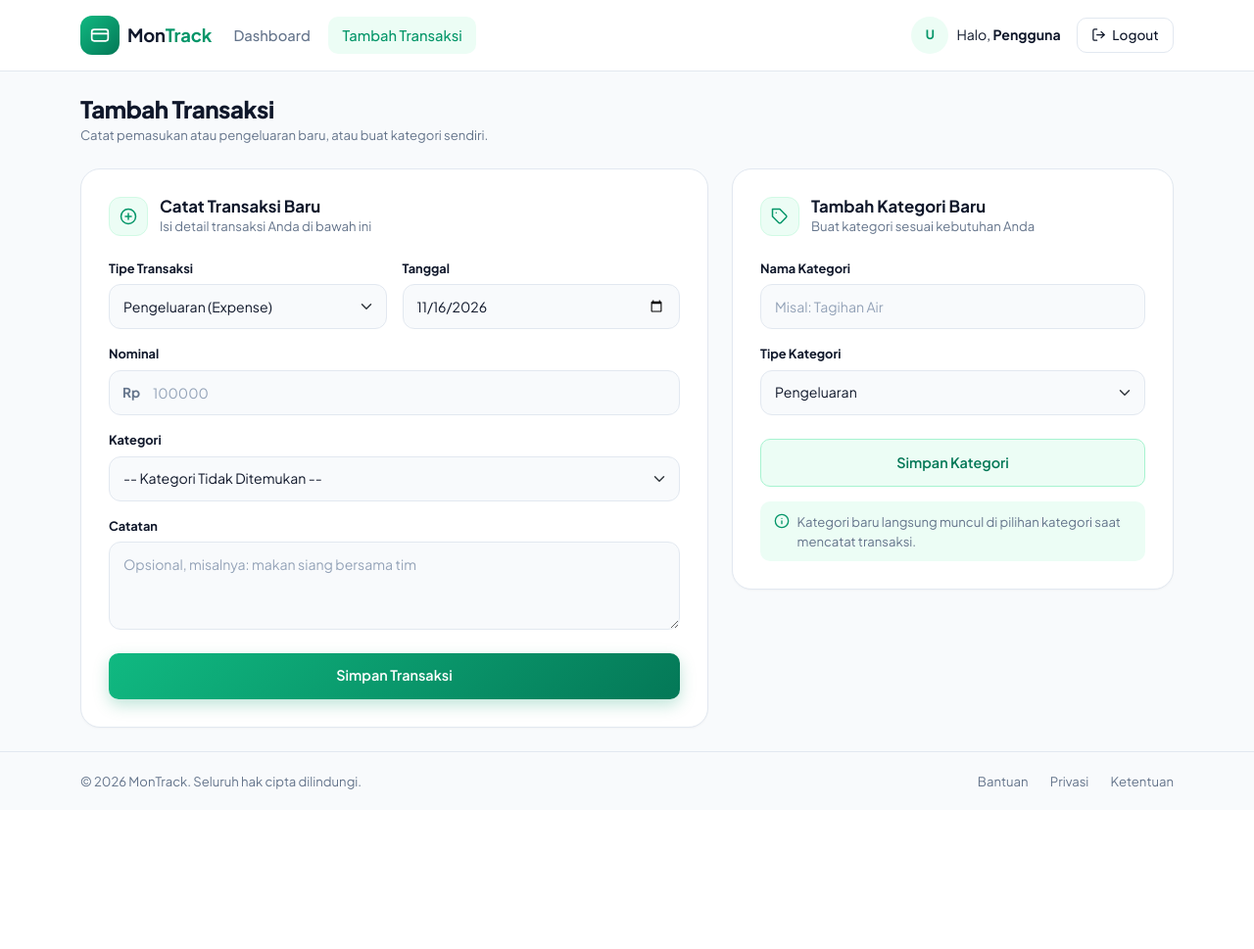
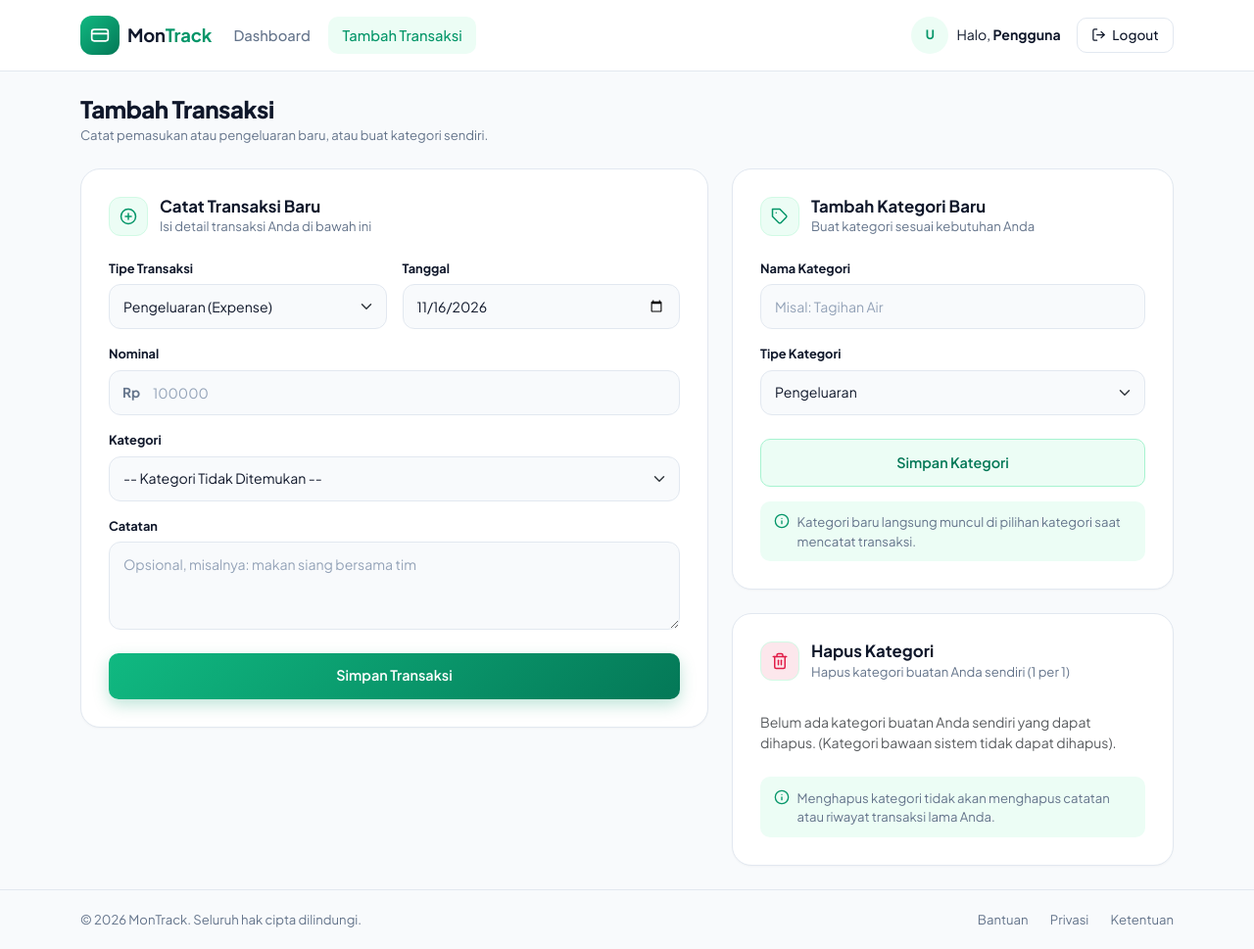
Before and after one commit to muhekyudin-sudo/MonTrack, a PHP site: page /views/transactions/add_transaction_view.php in a window 1280 px wide. Shown: the whole page at 98% size. Before the commit the page ends 806 px from the top, so only its background shows below. Run offline with PHP 8.4, Linux system fonts and the light colour scheme.

Commit message:
penambahan fitur hapus kategori

```diff
--- a/views/partials/alerts.php
+++ b/views/partials/alerts.php
@@ -15,6 +15,8 @@
         <div class="alert alert-warning auto-dismiss-alert">Semua riwayat transaksi berhasil dihapus!</div>
     <?php elseif ($_GET['status'] === 'cat_added'): ?>
         <div class="alert alert-success auto-dismiss-alert">Kategori baru berhasil ditambahkan!</div>
+    <?php elseif ($_GET['status'] === 'cat_deleted'): ?>
+        <div class="alert alert-warning auto-dismiss-alert">Kategori berhasil dihapus! Riwayat transaksi lama tetap aman.</div>
     <?php elseif ($_GET['status'] === 'notif_sent'): ?>
         <div class="alert alert-success auto-dismiss-alert">Notifikasi berhasil dikirim ke pengguna!</div>
     <?php elseif ($_GET['status'] === 'reset_on'): ?>
--- a/views/transactions/add_transaction_view.php
+++ b/views/transactions/add_transaction_view.php
@@ -126,6 +126,75 @@
                         </div>
                     </form>
                 </div>
+
+                <!-- ========== Daftar & Hapus Kategori ========== -->
+                <div class="mt-card mt-form-card mt-4">
+                    <div class="mt-card-head">
+                        <span class="mt-card-icon" style="color: var(--mt-expense); background: var(--mt-expense-soft);">
+                            <svg width="18" height="18" viewBox="0 0 24 24" fill="none" stroke="currentColor" stroke-width="2" stroke-linecap="round" stroke-linejoin="round">
+                                <polyline points="3 6 5 6 21 6"></polyline>
+                                <path d="M19 6v14a2 2 0 0 1-2 2H7a2 2 0 0 1-2-2V6m3 0V4a2 2 0 0 1 2-2h4a2 2 0 0 1 2 2v2"></path>
+                                <line x1="10" y1="11" x2="10" y2="17"></line>
+                                <line x1="14" y1="11" x2="14" y2="17"></line>
+                            </svg>
+                        </span>
+                        <div>
+                            <h5 class="mt-section-title">Hapus Kategori</h5>
+                            <div class="mt-section-sub">Hapus kategori buatan Anda sendiri (1 per 1)</div>
+                        </div>
+                    </div>
+
+                    <?php
+                    $current_user_id = $user_id ?? ($_SESSION['user_id'] ?? 0);
+                    $my_custom_categories = array_filter($categories ?? [], function ($c) use ($current_user_id) {
+                        return !empty($c['user_id']) && (int)$c['user_id'] === (int)$current_user_id && empty($c['is_default']);
+                    });
+                    ?>
+
+                    <?php if (!empty($my_custom_categories)): ?>
+                        <div class="table-responsive">
+                            <table class="table align-middle mb-0" style="font-size: 0.9rem;">
+                                <tbody>
+                                    <?php foreach ($my_custom_categories as $my_cat): ?>
+                                        <tr>
+                                            <td class="ps-0 py-2">
+                                                <span class="fw-semibold text-dark"><?= htmlspecialchars($my_cat['name']); ?></span>
+                                            </td>
+                                            <td class="py-2 text-center" style="width: 110px;">
+                                                <span class="mt-type-pill <?= $my_cat['type'] === 'income' ? 'mt-type-income' : 'mt-type-expense'; ?>" style="font-size: 0.75rem;">
+                                                    <?= $my_cat['type'] === 'income' ? 'Pemasukan' : 'Pengeluaran'; ?>
+                                                </span>
+                                            </td>
+                                            <td class="pe-0 py-2 text-end" style="width: 80px;">
+                                                <form action="actions/transactions/process_delete_category.php" method="POST" onsubmit="return confirm('Hapus kategori <?= htmlspecialchars(addslashes($my_cat['name'])); ?>? Riwayat transaksi lama Anda tidak akan terhapus.');" class="d-inline">
+                                                    <input type="hidden" name="category_id" value="<?= $my_cat['id']; ?>">
+                                                    <button type="submit" class="mt-btn-ghost-danger p-1" title="Hapus kategori">
+                                                        <svg width="16" height="16" viewBox="0 0 24 24" fill="none" stroke="currentColor" stroke-width="2" stroke-linecap="round" stroke-linejoin="round">
+                                                            <polyline points="3 6 5 6 21 6"></polyline>
+                                                            <path d="M19 6v14a2 2 0 0 1-2 2H7a2 2 0 0 1-2-2V6m3 0V4a2 2 0 0 1 2-2h4a2 2 0 0 1 2 2v2"></path>
+                                                        </svg>
+                                                        <span>Hapus</span>
+                                                    </button>
+                                                </form>
+                                            </td>
+                                        </tr>
+                                    <?php endforeach; ?>
+                                </tbody>
+                            </table>
+                        </div>
+                    <?php else: ?>
+                        <p class="text-muted small mb-0 py-2">Belum ada kategori buatan Anda sendiri yang dapat dihapus. (Kategori bawaan sistem tidak dapat dihapus).</p>
+                    <?php endif; ?>
+
+                    <div class="mt-info-note mt-3">
+                        <svg width="16" height="16" viewBox="0 0 24 24" fill="none" stroke="currentColor" stroke-width="2" stroke-linecap="round" stroke-linejoin="round">
+                            <circle cx="12" cy="12" r="10"></circle>
+                            <line x1="12" y1="16" x2="12" y2="12"></line>
+                            <line x1="12" y1="8" x2="12.01" y2="8"></line>
+                        </svg>
+                        <span>Menghapus kategori tidak akan menghapus catatan atau riwayat transaksi lama Anda.</span>
+                    </div>
+                </div>
             </div>
 
         </div>
```
Also changed, not shown: actions/transactions/process_delete_category.php (added, +21 -0 lines), 1 other file.
